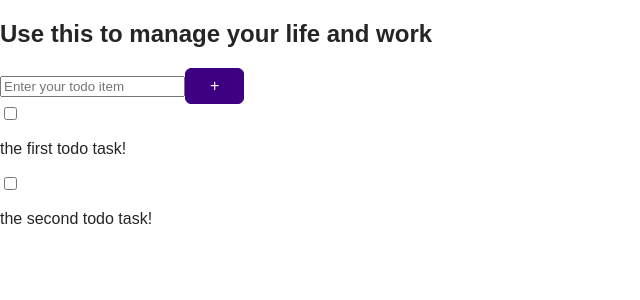
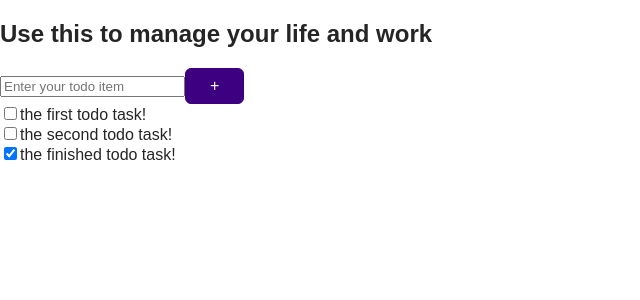
Before and after one commit to tongliAyra/todo-web-with-redux, a React (Create React App) app: page / in a window 1280 px wide. Shown: the top 300 px of the page, without its empty margins (0-640 px from the left). Built offline with nearby package versions, Linux system fonts and the light colour scheme.

Commit message:
feat: should change the checkbox state

```diff
--- a/src/App.js
+++ b/src/App.js
@@ -1,11 +1,15 @@
+import Header from "./components/Header";
 import TodoList from "./components/TodoList";
-import Header from "./components/Header";
+import CompletedList from "./components/CompletedList";
+import { TaskList } from "./components/TaskList";
 
 function App() {
   return (
     <section>
       <Header />
-      <TodoList />
+      {/*<TodoList />*/}
+      {/*<CompletedList />*/}
+      <TaskList />
     </section>
   );
 }
--- /dev/null
+++ b/src/components/CompletedList.js
@@ -0,0 +1,37 @@
+import { useDispatch, useSelector } from "react-redux";
+import React from "react";
+import { checkedTask } from "./todoTasksSlice";
+
+const CompletedList = () => {
+  const todo = useSelector((state) =>
+    state.tasks.filter((task) => task.isChecked)
+  );
+  console.log("filter", todo);
+
+  const dispatch = useDispatch();
+  const handleClick = () => {
+    dispatch(checkedTask());
+  };
+
+  const render = todo.map((task) => (
+    <section key={task.id}>
+      <label htmlFor="check-box" />
+      <input
+        key={task.id}
+        className="check-box"
+        type="checkbox"
+        defaultChecked={task.isChecked}
+        onChange={handleClick}
+      />
+      <p className={task.id}>{task.taskName}</p>
+    </section>
+  ));
+
+  return (
+    <section>
+      <h3>Completed</h3>
+      <div>{render}</div>
+    </section>
+  );
+};
+export default CompletedList;
--- a/src/components/Header.js
+++ b/src/components/Header.js
@@ -1,13 +1,15 @@
-import { useDispatch } from "react-redux";
+import { useDispatch, useSelector } from "react-redux";
 import { addTask } from "./todoTasksSlice";
 import { useState } from "react";
 
 const Header = () => {
   const [task, setTask] = useState("");
   const dispatch = useDispatch();
+  let listId = useSelector((state) => state.tasks.length - 1);
+  console.log(listId);
+  const newId = `${listId + 1}`;
   const handleAddTasks = () => {
-    dispatch(addTask(task));
-    setTask("");
+    dispatch(addTask(task, newId));
   };
 
   const onChangeName = (e) => {
--- /dev/null
+++ b/src/components/TaskList.js
@@ -0,0 +1,34 @@
+import { useSelector, useDispatch } from "react-redux";
+import React from "react";
+import { checkedTask } from "./todoTasksSlice";
+
+//遍历对象数组 https://mdnice.com/writing/c3c0df37674a42aa812cb3b6e8e542a1
+
+export const TaskList = () => {
+  const allTasks = useSelector((state) => state.tasks);
+  const dispatch = useDispatch();
+
+  return (
+    <section>
+      {Object.keys(allTasks).map((key) => {
+        const taskList = allTasks[key];
+
+        const onChangedClick = () => {
+          dispatch(checkedTask(key));
+        };
+
+        return (
+          <div key={taskList.id}>
+            <label htmlFor="check-box" />
+            <input
+              type="checkbox"
+              defaultChecked={taskList.isChecked}
+              onChange={onChangedClick}
+            />
+            <span>{taskList.taskName}</span>
+          </div>
+        );
+      })}
+    </section>
+  );
+};
--- a/src/components/todoTasksSlice.js
+++ b/src/components/todoTasksSlice.js
@@ -1,15 +1,20 @@
-import { createSlice, nanoid } from "@reduxjs/toolkit";
+import { createSlice } from "@reduxjs/toolkit";
 
 const initialState = [
   {
-    id: "1",
+    id: "0",
     taskName: "the first todo task!",
     isChecked: false,
   },
   {
-    id: "2",
+    id: "1",
     taskName: "the second todo task!",
     isChecked: false,
+  },
+  {
+    id: "2",
+    taskName: "the finished todo task!",
+    isChecked: true,
   },
 ];
 const todoTasksSlice = createSlice({
@@ -20,22 +25,22 @@ const todoTasksSlice = createSlice({
       reducer(state, action) {
         state.push(action.payload);
       },
-      prepare(taskName) {
+      prepare(taskName, newId) {
         return {
           payload: {
-            id: nanoid(),
+            id: newId,
             taskName,
             isChecked: false,
           },
         };
       },
     },
-    completedTask(state) {
-      state.isChecked = true;
+    checkedTask(state, action) {
+      state[action.payload].isChecked = !state[action.payload].isChecked;
     },
     deleteTask(state) {},
   },
 });
 
-export const { addTask, completedTask, deleteTask } = todoTasksSlice.actions;
+export const { addTask, checkedTask, deleteTask } = todoTasksSlice.actions;
 export default todoTasksSlice.reducer;
```
Also changed, not shown: src/components/Counter.module.css (deleted, +0 -23 lines).
